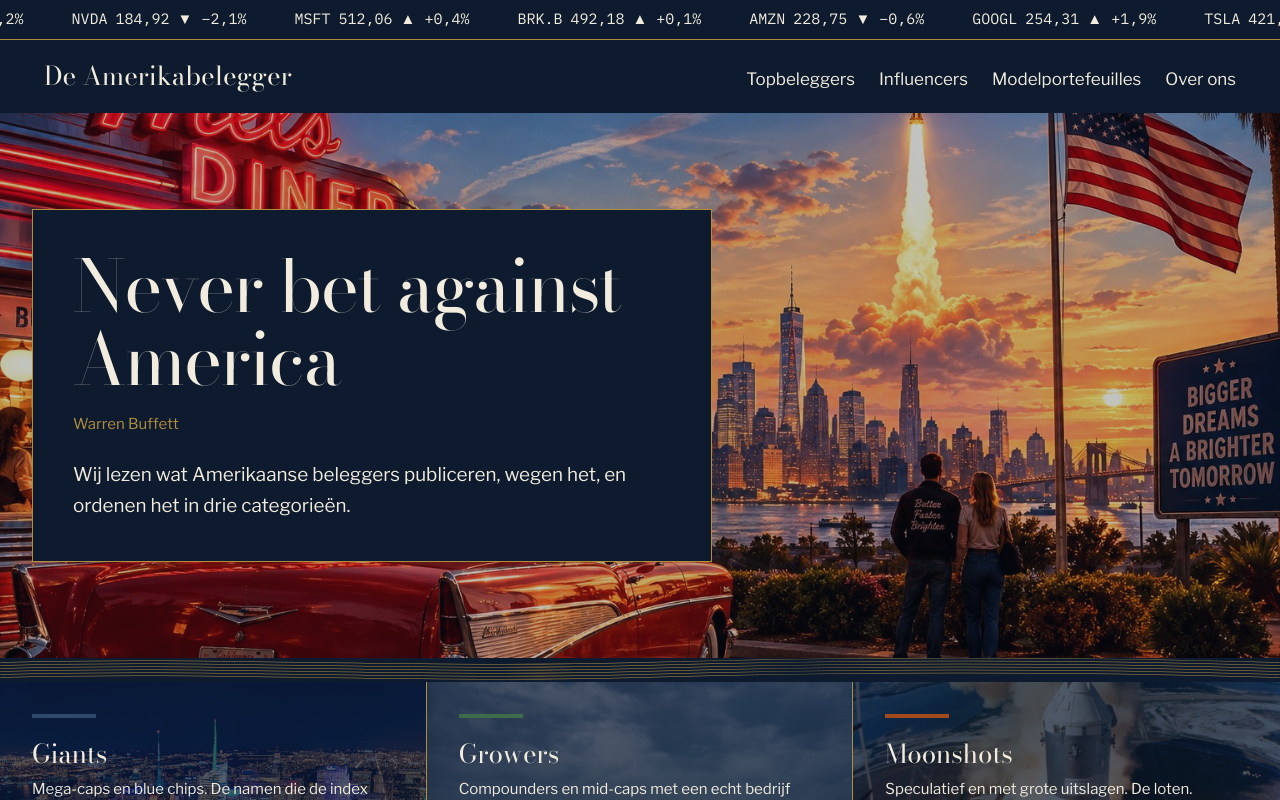
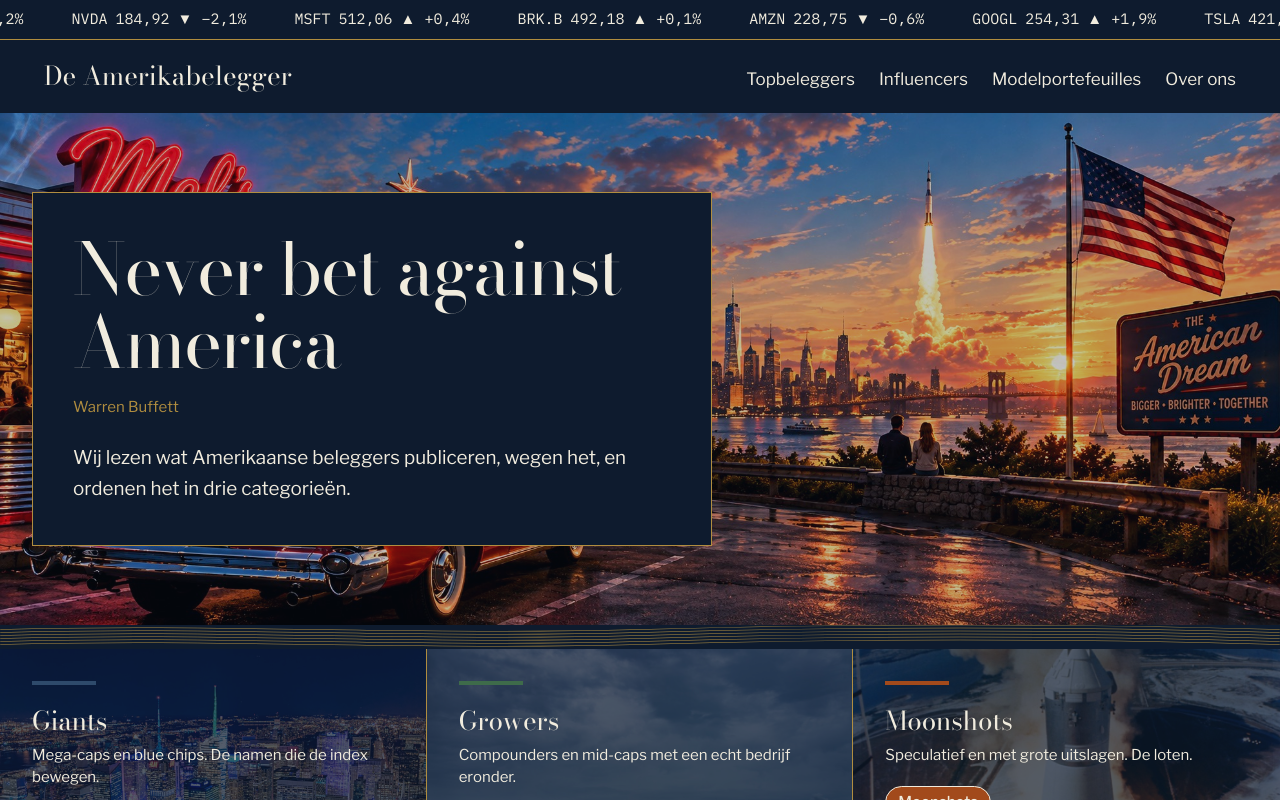
Before and after one commit to samhuibers/amerikabelegger, a Next.js app: page / in a window 1280 px wide. Shown: the top 800 px of the page. Built offline with nearby package versions, Linux system fonts and the light colour scheme.

Commit message:
New banner

```diff
--- a/app/page.tsx
+++ b/app/page.tsx
@@ -32,7 +32,13 @@ export default function Home() {
 
 function Hero() {
   return (
-    <section className="relative overflow-hidden bg-ink">
+    /*
+     * 2.5:1, matching the banner image's own ratio so it shows uncropped.
+     * `min-h-fit` is the safety net: on a narrow desktop the plate is taller
+     * than a 2.5:1 box, and without it `overflow-hidden` would clip the quote.
+     * The band grows instead of cutting text off.
+     */
+    <section className="relative flex items-center overflow-hidden bg-ink md:aspect-[2.5/1] md:min-h-fit">
       <Image
         src="/images/banner-diner.jpg"
         alt=""
@@ -52,7 +58,7 @@ function Hero() {
        * 14.65:1 regardless of what moves behind it, and lets the image stay
        * punchy. Brass hairline, because it is an engraved plate.
        */}
-      <div className="relative px-6 py-20 md:py-24 lg:px-8">
+      <div className="relative w-full px-6 py-16 md:py-8 lg:px-8">
         <div className="max-w-reading border border-brass bg-ink p-8 lg:p-10">
           <p className="font-display text-display-xl text-paper">
             Never bet against America
```
Also changed, not shown: public/images/banner-diner.jpg, 2 other files (tests, documents, lock files or other folders).
